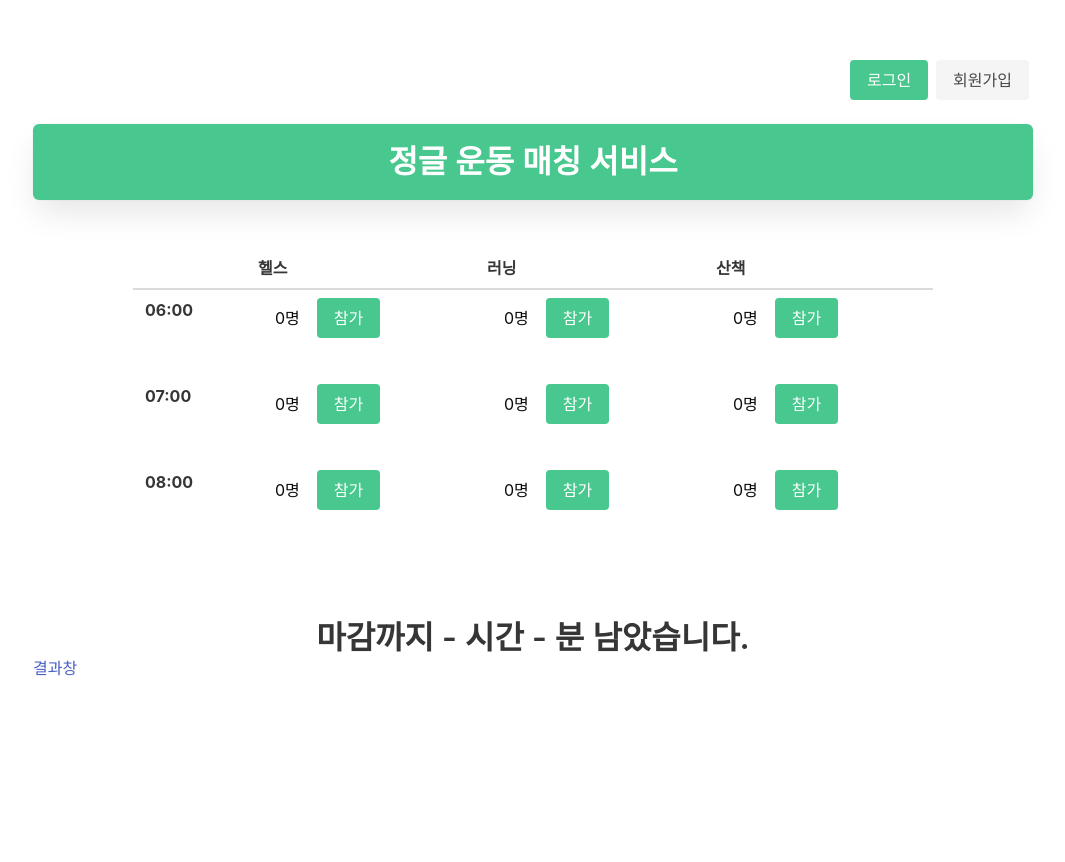
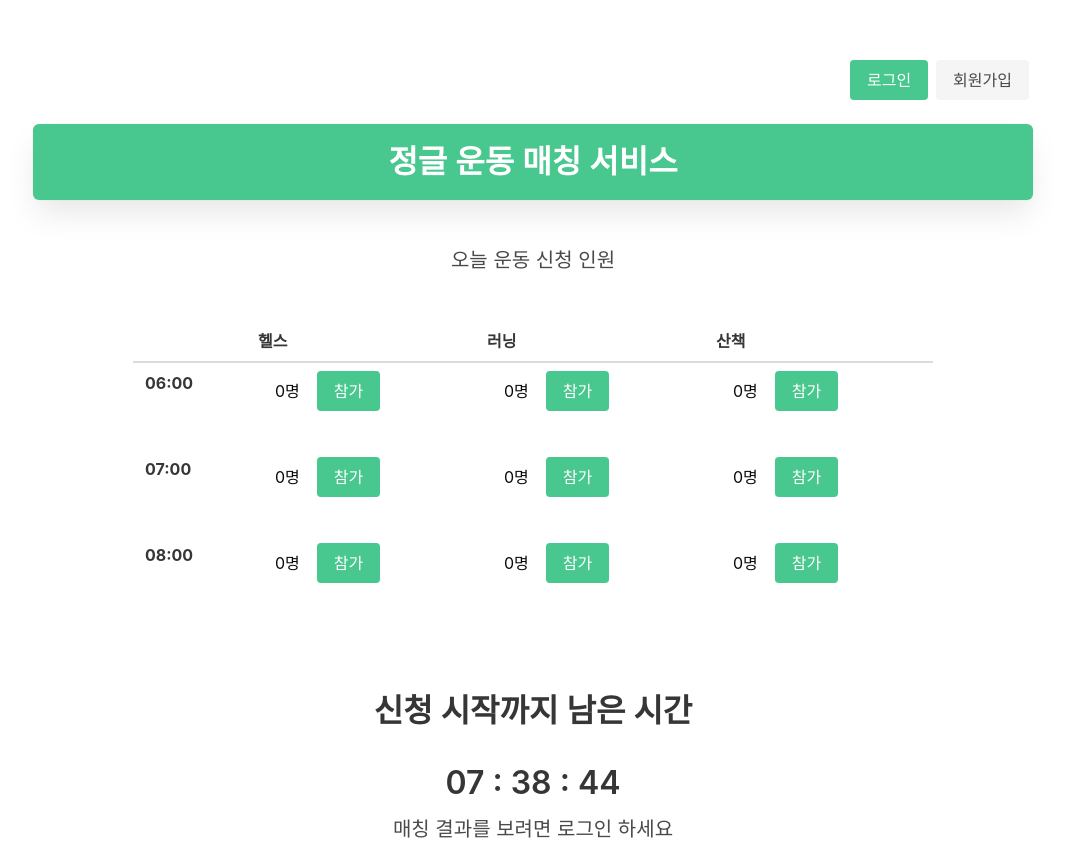
Before and after one commit to opjoobe/jungle-exercise, a Flask app: page / in a window 1280 px wide. Shown: the whole page, without its empty margins (107-1172 px from the left). Before the commit the page ends 676 px from the top, so only its background shows below. Run offline with Flask 2, Linux system fonts and the light colour scheme; data that the repository does not hold is empty.

Commit message:
키워드 - 머지
변경사항 : 2차 머지 커밋

# 키워드: 생성, 수정, 추가,고치기,문서화,스타일, 테스트
# "왜", "무엇"을 포함하기
# 제목은 80자 이내로, 긴 내용은 줄바꿈하고 본문에서

```diff
--- a/app.py
+++ b/app.py
@@ -5,21 +5,18 @@ from wsgiref.util import request_uri
 from pymongo import MongoClient
 from flask import Flask, render_template, jsonify, request
 from flask_jwt_extended import *
-import bcrypt, datetime, time
+import bcrypt, datetime
 from flask_jwt_extended.config import config
 
 from jwt.exceptions import (
     ExpiredSignatureError
 )
 
+#APSCHEDULER 1
+import time
+from apscheduler.schedulers.background import BackgroundScheduler
+
 app = Flask(__name__)
-
-client = MongoClient('localhost', 27017)
-db = client.dbjungle
-
-times = ["06:00","07:00","08:00"]
-types = ["헬스", "러닝", "산책"]
-user = ""
 
 app.config.update(
     DEBUG=True,
@@ -27,6 +24,16 @@ app.config.update(
     JWT_TOKEN_LOCATION=["headers", "cookies"]
 )
 
+#APSCHEDULER 2
+app.app_context().push()
+
+client = MongoClient('localhost', 27017)
+db = client.dbjungle
+
+times = ["06:00","07:00","08:00"]
+types = ["헬스", "러닝", "산책"]
+
+#JWT 매니저 활성화
 jwt = JWTManager(app)
 jwt_blocklist = set()
 
@@ -34,6 +41,29 @@ jwt_blocklist = set()
 def check_if_token_is_revoked(jwt_header, jwt_payload) :
 	jti = jwt_payload['jti']
 	return jti in jwt_blocklist
+
+### APSCHEDULER 3 ###
+
+@app.route('/kill', methods=["POST"])
+def show_reset():
+    with app.app_context():
+        time_L = list(db.user.find({"time" : {'$exists':True}}))
+        if time_L:
+            db.user.update_many({},{'$unset':{'time':True, 'type':True}})
+            return jsonify({"result":"초기화 완료"})
+        else:
+            return jsonify({"result":"등록한 사람이 없습니다."})
+
+#apscheduler 선언
+sched = BackgroundScheduler(daemon=True, timezone="Asia/Seoul")
+
+#apscheduler 실행설정, Cron 방식으로, 1~53주간 실행, 월~일 실행, 8시 59분 55초 실행, hour='8', minute='59', second ='55'
+sched.add_job(show_reset, 'cron', week='1-53', day_of_week='0-6', hour='8', minute='59', second ='55')
+
+#apscheduler 실행
+sched.start()
+
+### APSCHEDULER END ###
 
 # HTML 화면 보여주기
 @app.route('/')
--- a/templates/index.html
+++ b/templates/index.html
@@ -69,17 +69,48 @@
           })
       }
 
-      // function time() {
-      //     let today = new Date();
+      function remaindTime() {
+            var now = new Date();
+            var end = new Date(now.getFullYear(), now.getMonth(), now.getDate(), 24, 00, 00);
+            var open = new Date(now.getFullYear(), now.getMonth(), now.getDate(), 09, 00, 00);
 
-      //     let hours = today.getHours();
+            var nt = now.getTime();
+            var et = end.getTime();
+            var ot = open.getTime();
+            if (nt < ot) {
+                $('p.today').fadeIn();
+                $('.result').fadeIn();
+                $('button.reg_button').fadeOut();
+                $("p.text_title").html('신청 시작까지 남은 시간');
+                sec = parseInt(ot - nt) / 1000;
+            } else {
+                $('p.today').fadeOut();
+                $('.result').fadeOut();
+                $('button.reg_button').fadeIn();
+                $("p.text_title").html('신청 마감까지 남은 시간');
+                sec = parseInt(et - nt) / 1000;
+            }
+            day = parseInt(sec / 60 / 60 / 24);
+            sec = (sec - (day * 60 * 60 * 24));
+            hour = parseInt(sec / 60 / 60);
+            sec = (sec - (hour * 60 * 60));
+            min = parseInt(sec / 60);
+            sec = parseInt(sec - (min * 60));
+            if (hour < 10) {
+                hour = "0" + hour;
+            }
+            if (min < 10) {
+                min = "0" + min;
+            }
+            if (sec < 10) {
+                sec = "0" + sec;
+            }
+            $(".hours").html(hour);
+            $(".minutes").html(min);
+            $(".seconds").html(sec);
 
-      //     let minutes = today.getMinutes();
-
-      //     let seconds = today.getSeconds();
-
-      //     console.log(hours + ':' + minutes + ':' + seconds)
-      // }
+        }
+        setInterval(remaindTime, 1000);
     </script>
 
 </head>
@@ -103,7 +134,9 @@
               <h1 class="title box has-background-success has-text-white">정글 운동 매칭 서비스</h1>
           </div>
 
-
+        <div class="has-text-centered pb-6">
+            <p class="subtitle today" style="display:none">오늘 운동 신청 인원</p>
+        </div>
             <table class="table center">
                 <thead>
                     <tr>
@@ -124,11 +157,20 @@
 
             </table>
 
-            <div class="has-text-centered pt-6">
-                <h1 class="title">마감까지 - 시간 - 분 남았습니다.</h1>
+            <div class="box has-text-centered is-shadowless pt-6">
+                <p class="title text_title">신청 마감까지 남은 시간</p>
+                <div class="time title pt-3">
+                    <span class="hours"></span>
+                    <span class="col">:</span>
+                    <span class="minutes"></span>
+                    <span class="col">:</span>
+                    <span class="seconds"></span>
+                </div>
+                {% if not loginChecked %}
+                <a class="button is-info result" href="mypage">오늘의 매칭 결과 보기</a> {% else %}
+                <p class="result subtitle pt-3">매칭 결과를 보려면 로그인 하세요</p> {% endif %}
             </div>
 
-            <a href="mypage">결과창</a>
         </div>
 </body>
 
--- a/templates/login.html
+++ b/templates/login.html
@@ -55,7 +55,7 @@
   <body>
     <div class="wrap pt-6">
       <div class="box has-background-success has-text-centered mt-6 mb-6">
-        <a href="index" class="title has-text-white">정글 운동 매칭 서비스</a>
+        <a href="/" class="title has-text-white">정글 운동 매칭 서비스</a>
       </div>
       <div class="box">
         <div class="field">
```
